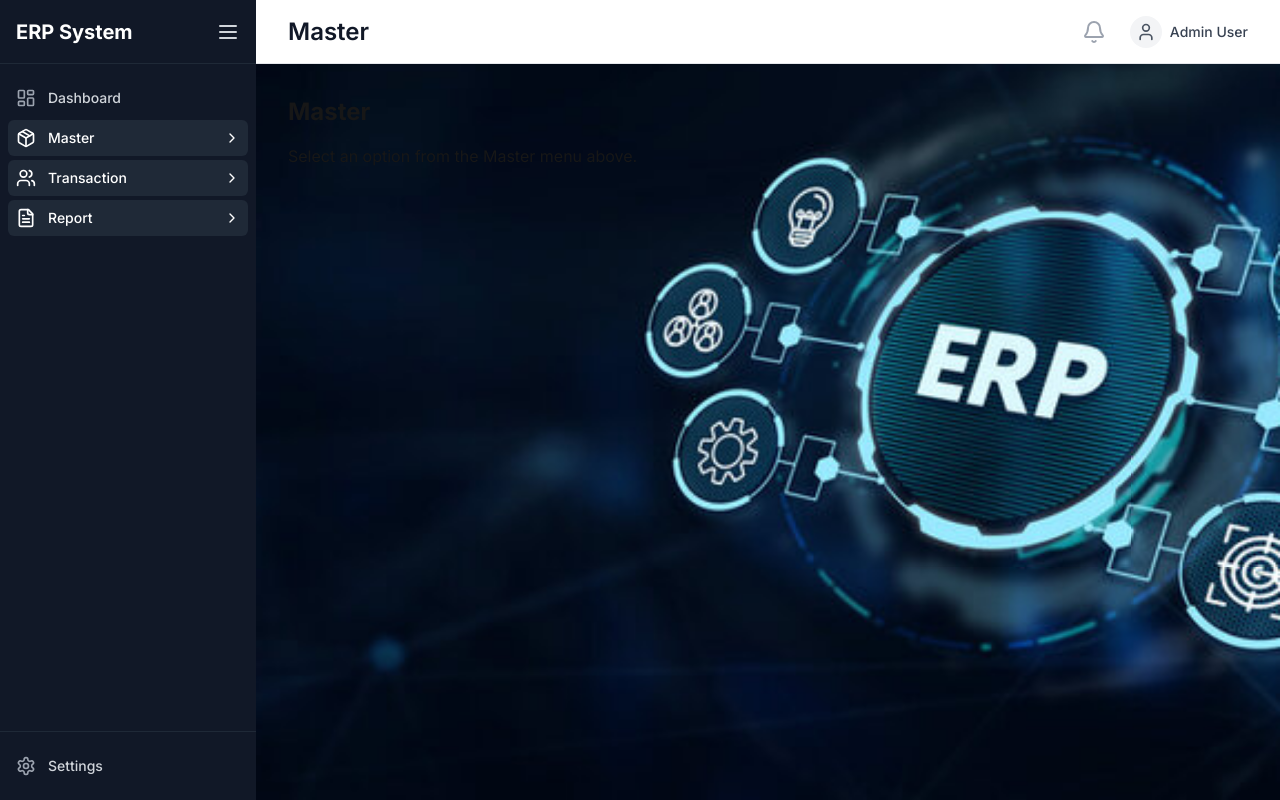
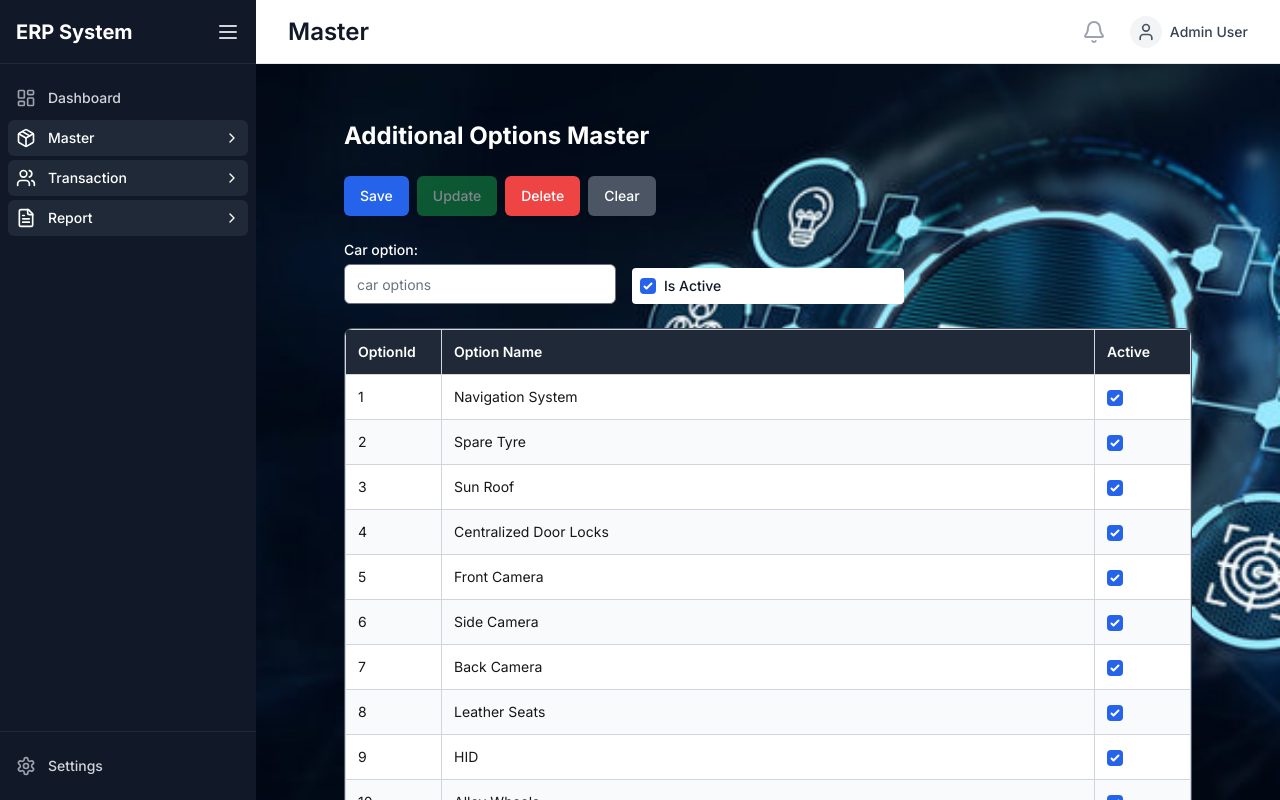
Before and after one commit to Muhammad-Danish-011/erp-system-main, a Next.js app in the folder frontend/: page /master/additional-options in a window 1280 px wide. Built offline with nearby package versions, Linux system fonts and the light colour scheme.

Commit message:
additional options

```diff
--- a/frontend/src/app/master/additional-options/page.tsx
+++ b/frontend/src/app/master/additional-options/page.tsx
@@ -1,8 +1,248 @@
-export default function MasterPage() {
+// export default function MasterPage() {
+//   return (
+//     <div>
+//       <h1 className="text-2xl font-bold mb-4">Master</h1>
+//       <p>Select an option from the Master menu above.</p>
+//     </div>
+//   );
+// }
+"use client";
+
+import React, { useState } from "react";
+import { Button } from "@/components/ui/button";
+import {
+  Table,
+  TableHeader,
+  TableBody,
+  TableRow,
+  TableHead,
+  TableCell,
+} from "@/components/ui/table";
+import { Checkbox } from "@/components/ui/checkbox";
+import { Input } from "@/components/ui/input";
+
+function optionsMaster() {
+  const [vehicleType, setVehicleType] = useState("Cars");
+  const [carMake, setCarMake] = useState("Toyota");
+  const [modelName, setModelName] = useState("");
+  const [isActive, setIsActive] = useState(true);
+  const [editingId, setEditingId] = useState<number | null>(null);
+  const [editModelName, setEditModelName] = useState("");
+  const [carOptionsKey, setCarOptionsKey] = useState<string>("");
+
+  const [options, setOptions] = useState([
+    { id: 1, name: "Navigation System", active: true },
+    { id: 2, name: "Spare Tyre", active: true },
+    { id: 3, name: "Sun Roof", active: true },
+    { id: 4, name: "Centralized Door Locks", active: true },
+    { id: 5, name: "Front Camera", active: true },
+    { id: 6, name: "Side Camera", active: true },
+    { id: 7, name: "Back Camera", active: true },
+    { id: 8, name: "Leather Seats", active: true },
+    { id: 9, name: "HID", active: true },
+    { id: 10, name: "Alloy Wheels", active: true },
+    { id: 11, name: "Power Steering", active: true },
+    { id: 12, name: "Air Bags", active: true },
+    { id: 13, name: "Power Windows", active: true },
+    { id: 14, name: "Keyless Entry", active: true },
+    { id: 15, name: "Fog Lights", active: true },
+    { id: 16, name: "Cruise Control", active: true },
+    { id: 17, name: "Turbo", active: true },
+  ]);
+
+  const carMakes = ["Toyota", "Honda", "Nissan", "Mitsubishi", "Suzuki"];
+  const vehicleTypes = ["Cars", "Trucks", "SUVs", "Vans", "Buses"];
+
+  const handleSave = () => {
+    if (modelName.trim()) {
+      const newId =
+        options.length > 0 ? Math.max(...options.map((m) => m.id)) + 1 : 1;
+      setOptions([
+        ...options,
+        { id: newId, name: modelName, active: isActive },
+      ]);
+      setModelName("");
+    }
+  };
+
+  const handleUpdate = () => {
+    if (editingId !== null && editModelName.trim()) {
+      setOptions(
+        options.map((model) =>
+          model.id === editingId ? { ...model, name: editModelName } : model
+        )
+      );
+      setEditingId(null);
+      setEditModelName("");
+    }
+  };
+
+  // const handleDelete = (id: number) => {
+  //   setOptions(options.filter((model) => model.id !== id));
+  // };
+
+  const handleDelete = () => {
+    alert("Selected items deleted successfully!");
+  };
+
+  const handleClear = () => {
+    setModelName("");
+    setIsActive(true);
+    setEditingId(null);
+    setEditModelName("");
+  };
+
+  const startEditing = (id: number, name: string) => {
+    setEditingId(id);
+    setEditModelName(name);
+  };
+
+  const cancelEditing = () => {
+    setEditingId(null);
+    setEditModelName("");
+  };
+
   return (
-    <div>
-      <h1 className="text-2xl font-bold mb-4">Master</h1>
-      <p>Select an option from the Master menu above.</p>
+    <div className="p-6 max-w-4xl mx-auto">
+      <h1 className="text-2xl font-bold mb-6 text-white">Additional Options Master</h1>
+
+      {/* Action Buttons */}
+      <div className="flex flex-wrap gap-2 mb-6">
+        <Button
+          onClick={handleSave}
+          className="bg-blue-600 hover:bg-blue-700 text-white"
+        >
+          Save
+        </Button>
+        <Button
+          onClick={handleUpdate}
+          className="bg-green-600 hover:bg-green-700 text-white"
+          disabled={editingId === null}
+        >
+          Update
+        </Button>
+
+        <Button
+          onClick={handleDelete}
+          className="bg-red-500 hover:bg-red-600 text-white"
+        >
+          Delete
+        </Button>
+        <Button
+          onClick={handleClear}
+          className="bg-gray-600 hover:bg-gray-700 text-white"
+        >
+          Clear
+        </Button>
+      </div>
+
+      {/* Input Fields */}
+      <div className="grid grid-cols-1 md:grid-cols-3 gap-4 mb-6">
+
+        <div className="flex-1">
+          <label className="block text-sm font-medium mb-1 text-white">
+            Car option:
+          </label>
+          <Input
+            value={carOptionsKey}
+            onChange={(e) => setCarOptionsKey(e.target.value)}
+            placeholder="car options"
+          />
+        </div>
+
+        <div className="flex items-center gap-2 bg-white px-2 py-2 rounded h-min self-end">
+          <Checkbox
+            id="isActive"
+            checked={isActive}
+            onCheckedChange={() => setIsActive(!isActive)}
+          />
+          <label
+            htmlFor="isActive"
+            className="text-sm font-medium text-gray-900"
+          >
+            Is Active
+          </label>
+        </div>
+
+      </div>
+
+      {/* Table */}
+      <div className="border border-gray-600 rounded-lg overflow-x-auto">
+        <Table>
+          <TableHeader className="bg-gray-800 text-white">
+            <TableRow>
+              <TableHead className="w-24">OptionId</TableHead>
+              <TableHead>Option Name</TableHead>
+              <TableHead className="w-24">Active</TableHead>
+            </TableRow>
+          </TableHeader>
+          <TableBody>
+            {options.map((model) => (
+              <TableRow key={model.id} className="bg-white hover:bg-gray-100">
+                <TableCell>{model.id}</TableCell>
+                <TableCell>
+                  {editingId === model.id ? (
+                    <Input
+                      value={editModelName}
+                      onChange={(e) => setEditModelName(e.target.value)}
+                      className="w-full bg-gray-800 text-white border-gray-600"
+                    />
+                  ) : (
+                    model.name
+                  )}
+                </TableCell>
+                <TableCell>
+                  <Checkbox
+                    checked={model.active}
+                    onCheckedChange={() => {
+                      setOptions(
+                        options.map((m) =>
+                          m.id === model.id ? { ...m, active: !m.active } : m
+                        )
+                      );
+                    }}
+                  />
+                </TableCell>
+                {/* <TableCell className="flex gap-2">
+                  {editingId === model.id ? (
+                    <>
+                      <Button
+                        onClick={() => handleUpdate()}
+                        size="sm"
+                        className="bg-green-600 hover:bg-green-700 text-white"
+                      >
+                        Save
+                      </Button>
+                      <Button onClick={cancelEditing} size="sm" variant="outline">
+                        Cancel
+                      </Button>
+                    </>
+                  ) : (
+                    <>
+                      <Button
+                        onClick={() => startEditing(model.id, model.name)}
+                        size="sm"
+                        variant="outline"
+                      >
+                        Edit
+                      </Button>
+                      <Button
+                        onClick={() => handleDelete(model.id)}
+                        size="sm"
+                        className="bg-red-600 hover:bg-red-700 text-white"
+                      >
+                        Delete
+                      </Button>
+                    </>
+                  )}
+                </TableCell> */}
+              </TableRow>
+            ))}
+          </TableBody>
+        </Table>
+      </div>
     </div>
   );
 }
+
+export default optionsMaster;
```
